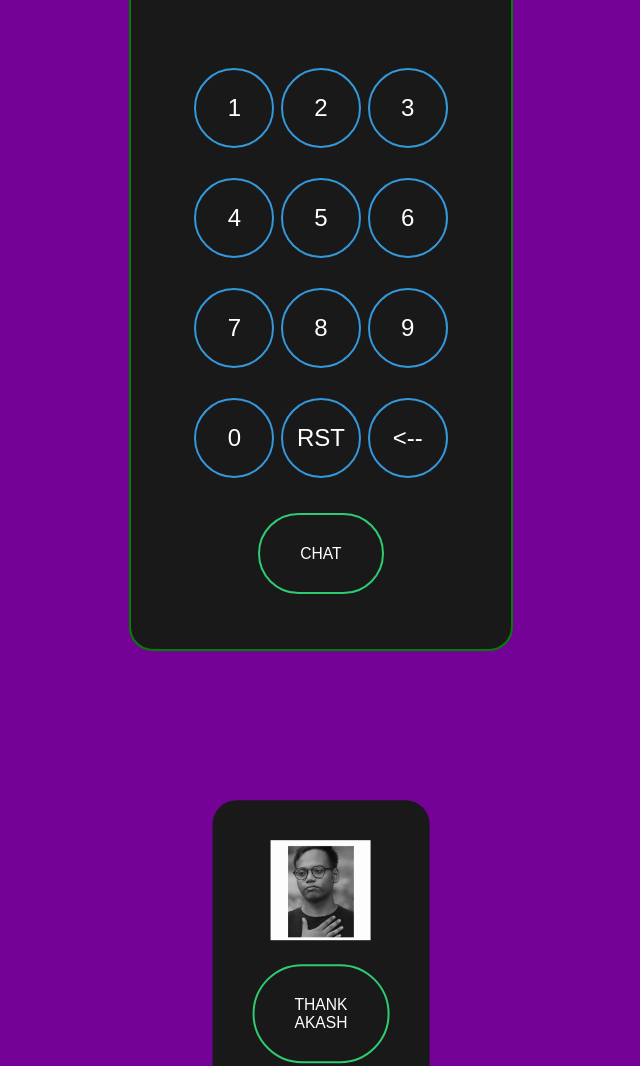
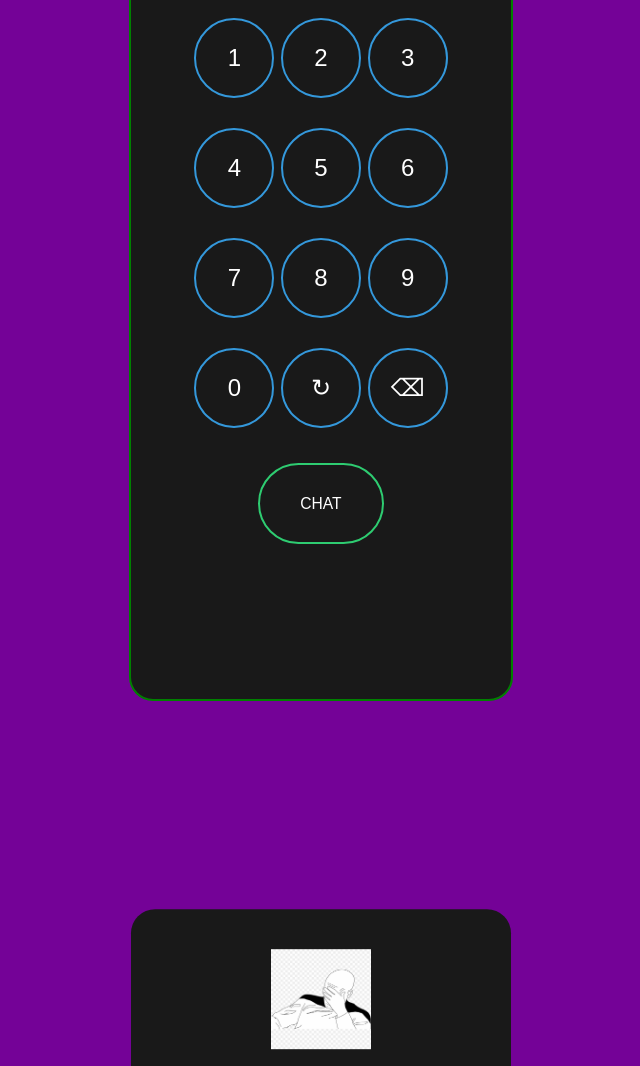
Before and after one commit to aakashkrsingh1/anyWhatzApp, a plain HTML site: page index.html in a window 1280 px wide. Shown: the part 351-1417 px from the top of the page, without its empty margins (319-959 px from the left). Drawn offline with Linux system fonts and the light colour scheme.

Commit message:
made all the necessary updates, refreshed the whole project

```diff
--- a/code.js
+++ b/code.js
@@ -29,5 +29,5 @@ function textWhatsApp(){
 	alert("Invalid Number/ Not on WhatsApp/Reload");
 	 }
 	 function contactAkash(){
-	   window.location.href="https://t.me/emolord1105";
+	   window.location.href="https://t.me/madarauchiha1105";
 	 }
--- a/index.html
+++ b/index.html
@@ -59,10 +59,10 @@
         <button>0</button>
       </div>
       <div class="col-3">
-       <button onclick="reset();">RST</button>
+       <button onclick="reset();">↻</button>
       </div>
       <div class="col-3">
-        <button onclick=""><--</button>
+        <button onclick="">⌫</button>
        </div>
     </div>
 
@@ -73,7 +73,7 @@
   </div>
 <br>
 <div class="contactbox" action="index.html" method="post">
-<img src="logo.jpg" width="100px" height="100px" alt="just a picture">
+<img src="logo.png" width="100px" height="100px" alt="just a picture">
 <button type="button" name="" value="Message" onclick="contactAkash();"> <h3>Thank Akash</h3></button>
   <div style="text-align:center;padding:1em 0;"> <h3><a style="text-decoration:none;" href="https://www.zeitverschiebung.net/en/country/in"><br />India</a></h3> <iframe src="https://www.zeitverschiebung.net/clock-widget-iframe-v2?language=en&size=medium&timezone=Asia%2FKolkata" width="50%" height="115" frameborder="0" seamless></iframe> </div>
 <marquee>"Akash is trying to save some of your time, and hassle of adding useless contacts, with ten lines of JavaScript Code and all you care about is an interactive UI? " </marquee>
@@ -82,6 +82,5 @@
 <script src="code.js" >
 
   </script>
-<script src="//code.tidio.co/6fpvawqgbgfusbwsjb5s4hevvoylkzvz.js" async></script>
   </body>
 </html>
--- a/style2.css
+++ b/style2.css
@@ -6,7 +6,7 @@ body{
 }
 .box{
   width: 300px;
-  height: 800px;
+  height: 900px;
   padding: 40px;
   position: absolute;
   top: 70%;
@@ -15,7 +15,6 @@ body{
   transform: translate(-50%,-50%);
   background: #191919;
   text-align: center;
-
   border:0;
   border:2px solid;
   border-color: green;
@@ -25,7 +24,7 @@ body{
   border:2 px solid;
   border-color: green;
   scroll-behavior: auto;
-   width: auto ;
+   width: 300px ;
   padding: 40px;
   position: absolute;
   top: 150%;
```
Also changed, not shown: logo.jpg (deleted), logo.png (added), passport_size2.jpg (deleted).
